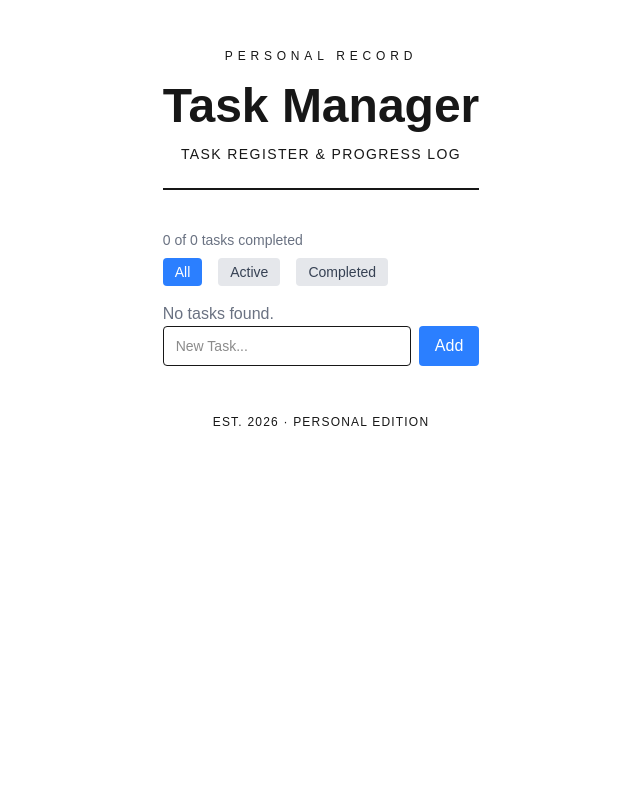
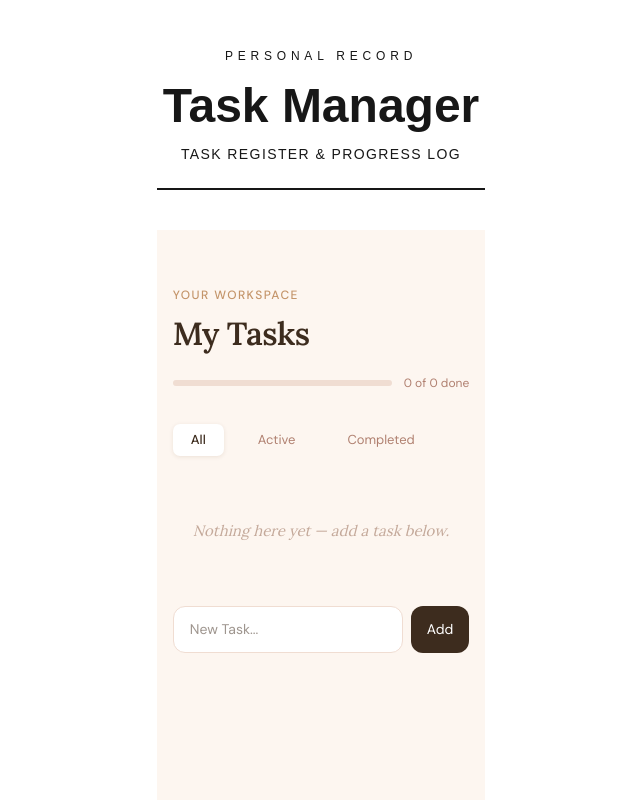
Before and after one commit to syserrano/task-manager, a Next.js app: page / in a window 1280 px wide. Shown: the top 800 px of the page, without its empty margins (319-959 px from the left). Built offline with nearby package versions, Linux system fonts and the light colour scheme.

Commit message:
Changed the design/color scheme

```diff
--- a/src/components/AddTaskForm.js
+++ b/src/components/AddTaskForm.js
@@ -18,11 +18,33 @@ export default function AddTaskForm({ onAdd }) {
                 value = {title}
                 onChange={(e) => setTitle(e.target.value)}
                 placeholder='New Task...'
-                className='flex-1 border rounded px-3 py-2 text-sm'
+                style={{
+                    flex: 1,
+                    padding: '12px 16px',
+                    fontSize: '14px',
+                    fontFamily: "'DM Sans', sans-serif",
+                    background: '#fff',
+                    border: '1px solid #f0ddd2',
+                    borderRadius: '12px',
+                    outline: 'none',
+                    color: '#3d2c1e',
+                    transition: 'border-color 0.2s',
+                }}
             />
             <button
                 type='submit'
-                className='bg-blue-500 text-white px-4 py-2 rounded hover:bg-blue-600'>
+                style={{
+                    padding: '12px 16px',
+                    fontSize: '14px',
+                    fontFamily: "'DM Sans', sans-serif",
+                    background: '#3d2c1e',
+                    color: '#fff',
+                    border: 'none',
+                    borderRadius: '12px',
+                    cursor: 'pointer',
+                    transition: 'background-color 0.2s',
+                }}
+                className='hover:bg-blue-600'>
                 Add
             </button>
         </form>
--- a/src/components/FilterBar.js
+++ b/src/components/FilterBar.js
@@ -13,11 +13,19 @@ export default function FilterBar({ currentFilter, onChange }) {
                 <button
                     key={id}
                     onClick={() => onChange(id)}
-                    className={`px-3 py-1 rounded text-sm ${
-                        currentFilter === id
-                            ? 'bg-blue-500 text-white'
-                            : 'bg-gray-200 text-gray-700 hover:bg-gray-300'
-                    }`}
+                    style={{
+                        padding: '6px 18px',
+                        borderRadius: '7px',
+                        border: 'none',
+                        fontSize: '13px',
+                        fontFamily: "'DM Sans', sans-serif",
+                        fontWeight: currentFilter === id ? 500 : 400,
+                        cursor: 'pointer',
+                        transition: 'all 0.15s ease',
+                        background: currentFilter === id ? '#fff' : 'transparent',
+                        color: currentFilter === id ? '#3d2c1e' : '#b08070',
+                        boxShadow: currentFilter === id ? '0 1px 4px rgba(93,45,10,0.1)' : 'none',
+                    }}
                 >
                     {label}
                 </button>
--- a/src/components/TaskBoard.js
+++ b/src/components/TaskBoard.js
@@ -6,24 +6,27 @@ import AddTaskForm from './AddTaskForm';
 import FilterBar from './FilterBar';
 
 export default function TaskBoard() {
-    const [tasks, setTasks] = useState(() => {
-        if (typeof window === 'undefined') return[]
+    const [mounted, setMounted] = useState(false);
+    const [tasks, setTasks] = useState([]);
+    const [filter, setFilter] = useState('all');
+
+    useEffect(() => {
         const saved = localStorage.getItem('tasks');
-        return saved ? JSON.parse(saved) : [];
-    });
+        if (saved) setTasks(JSON.parse(saved));
+        setMounted(true);
+    }, []);
 
-    const [filter, setFilter] = useState('all');
+    useEffect(() => {
+        if (mounted) localStorage.setItem('tasks', JSON.stringify(tasks));
+    }, [tasks, mounted]);
+
 
     useEffect(() => {
         const activeCount = tasks.filter((t) => !t.done).length;
         document.title = `Task Manager (${activeCount} active)`;
         return () => {
             document.title = 'Task Manager';
-        }
-    }, [tasks]);
-
-    useEffect(() => {
-        localStorage.setItem('tasks', JSON.stringify(tasks));
+        };
     }, [tasks]);
 
     function handleAdd(title) {
@@ -42,6 +45,7 @@ export default function TaskBoard() {
 
     const completedCount = tasks.filter((t) => t.done).length;
     const totalCount = tasks.length;
+    const progress = totalCount === 0 ? 0 : Math.round((completedCount / totalCount) * 100);
 
     const visibleTasks = tasks.filter((t) => {
         if (filter === 'active') return !t.done;
@@ -49,14 +53,87 @@ export default function TaskBoard() {
         return true; // 'all'
     });
 
+    if (!mounted) return null;
+
+
     return (
-        <div className="max-w-md mx-auto mt-8">
-            <p className="text-sm text-gray-500 mb-2">
-                {completedCount} of {totalCount} tasks completed
-            </p>
-            <FilterBar currentFilter={filter} onChange={setFilter} />
-            <TaskList tasks={visibleTasks} onToggle={handleToggle} onDelete={handleDelete} />
-            <AddTaskForm onAdd={handleAdd} />
-        </div>
+        <>
+            <link
+                href="https://fonts.googleapis.com/css2?family=Lora:wght@400;500;600&family=DM+Sans:wght@400;500&display=swap"
+                rel="stylesheet"
+            />
+            <div style={{
+                minHeight: '100vh',
+                background: '#fdf6f0',
+                display: 'flex',
+                alignItems: 'flex-start',
+                justifyContent: 'center',
+                padding: '56px 16px',
+            }}>
+                <div style={{ width: '100%', maxWidth: '460px' }}>
+
+                    {/* Header */}
+                    <div style={{ marginBottom: '32px' }}>
+                        <p style={{
+                            fontFamily: "'DM Sans', sans-serif",
+                            fontSize: '12px',
+                            fontWeight: 500,
+                            letterSpacing: '0.12em',
+                            textTransform: 'uppercase',
+                            color: '#c4956a',
+                            marginBottom: '6px',
+                        }}>
+                            Your workspace
+                        </p>
+                        <h1 style={{
+                            fontFamily: "'Lora', serif",
+                            fontSize: '32px',
+                            fontWeight: 600,
+                            color: '#3d2c1e',
+                            margin: '0 0 16px',
+                            letterSpacing: '-0.5px',
+                        }}>
+                            My Tasks
+                        </h1>
+
+                        {/* Progress row */}
+                        <div style={{
+                            display: 'flex',
+                            alignItems: 'center',
+                            gap: '12px',
+                            marginBottom: '10px',
+                        }}>
+                            <div style={{
+                                flex: 1,
+                                height: '6px',
+                                background: '#f0ddd2',
+                                borderRadius: '999px',
+                                overflow: 'hidden',
+                            }}>
+                                <div style={{
+                                    height: '100%',
+                                    width: `${progress}%`,
+                                    background: '#e07a5f',
+                                    borderRadius: '999px',
+                                    transition: 'width 0.5s ease',
+                                }} />
+                            </div>
+                            <span style={{
+                                fontFamily: "'DM Sans', sans-serif",
+                                fontSize: '12px',
+                                color: '#b08070',
+                                whiteSpace: 'nowrap',
+                            }}>
+                                {completedCount} of {totalCount} done
+                            </span>
+                        </div>
+                    </div>
+
+                    <FilterBar currentFilter={filter} onChange={setFilter} />
+                    <TaskList tasks={visibleTasks} onToggle={handleToggle} onDelete={handleDelete} />
+                    <AddTaskForm onAdd={handleAdd} />
+                </div>
+            </div>
+        </>
     );
 }
--- a/src/components/TaskList.js
+++ b/src/components/TaskList.js
@@ -1,17 +1,39 @@
 'use client';
-import { useState } from 'react';
 
 import TaskCard from "@/components/TaskCard";
 
 export default function TaskList({ tasks, onToggle, onDelete }) {
     if (tasks.length === 0) {
-        return <p className="text-gray-500">No tasks found.</p>;
+        return <div style={{
+                textAlign: 'center',
+                padding: '48px 20px',
+                color: '#c4a99a',
+                fontFamily: "'Lora', serif",
+                fontSize: '15px',
+                fontStyle: 'italic',
+                marginBottom: '16px',
+            }}>
+                Nothing here yet — add a task below.
+            </div>
     }
+
     return (
-        <ul className="divide-y">
+        <ul style={{
+            listStyle: 'none',
+            padding: 0,
+            margin: '0 0 20px',
+            display: 'flex',
+            flexDirection: 'column',
+            gap: '8px',
+        }}>
             {tasks.map((task) => (
                 <li key={task.id}>
-                    <TaskCard title={task.title} done={task.done} onToggle={() => onToggle(task.id)} onDelete={() => onDelete(task.id)} />
+                    <TaskCard
+                    title={task.title}
+                    done={task.done}
+                    onToggle={() => onToggle(task.id)}
+                    onDelete={() => onDelete(task.id)}
+                    />
                 </li>
             ))}
         </ul>
```
